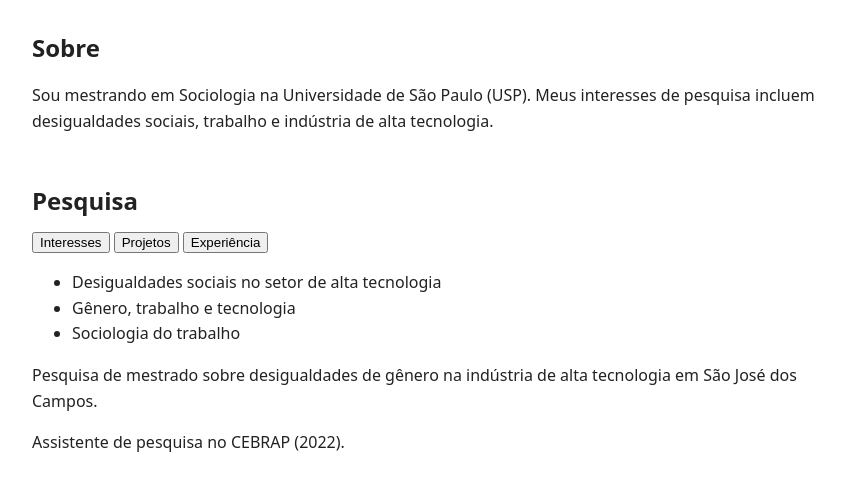
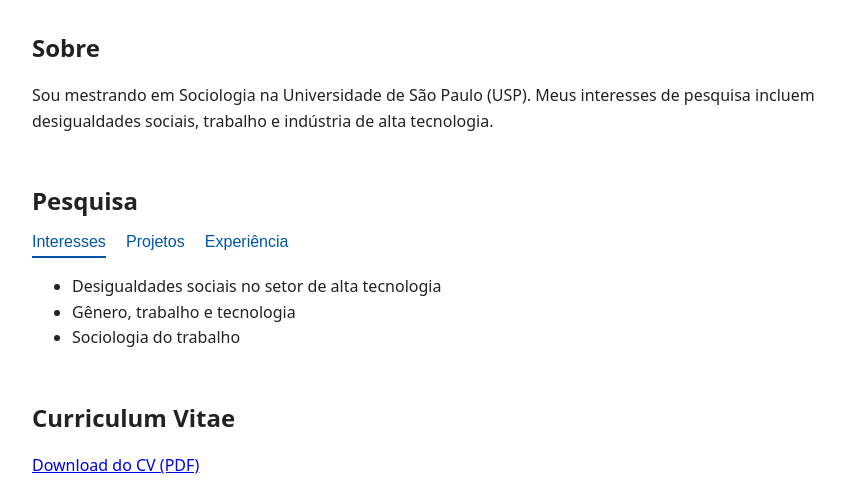
Before and after one commit to GuilhermeOlimpio/GuilhermeOlimpio.github.io, a plain HTML site: page index.html in a window 1280 px wide. Shown: the part 298-799 px from the top of the page, without its empty margins (208-1053 px from the left). Drawn offline with Linux system fonts and the light colour scheme.

Commit message:
Update style.css

```diff
--- a/style.css
+++ b/style.css
@@ -63,3 +63,30 @@
   font-size: 0.9rem;
   color: #666;
 }
+
+.tabs {
+  margin-bottom: 1rem;
+}
+
+.tab-button {
+  background: none;
+  border: none;
+  font-size: 1rem;
+  margin-right: 1rem;
+  padding: 0.3rem 0;
+  cursor: pointer;
+  color: #0055aa;
+}
+
+.tab-button.active {
+  border-bottom: 2px solid #0055aa;
+  font-weight: 500;
+}
+
+.tab-content {
+  display: none;
+}
+
+.tab-content.active {
+  display: block;
+}
```
